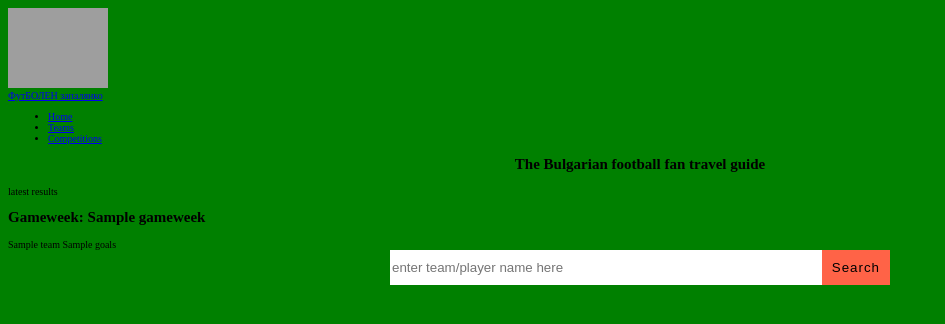
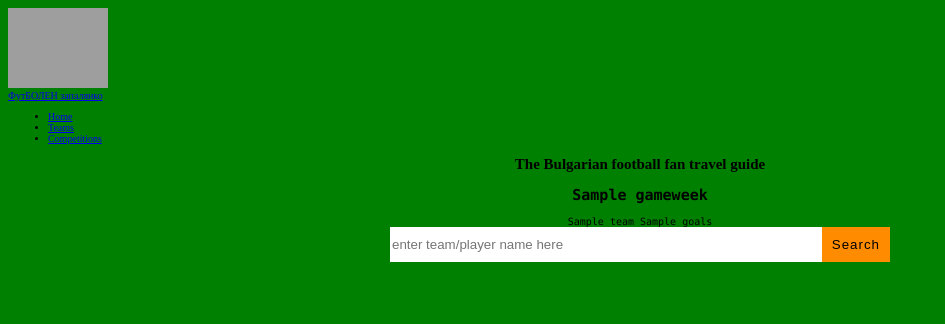
Before and after one commit to BorisDundakov/TheFootballFanApp, a Django app: template core/templates/frontpage.html in a window 1280 px wide. Shown: the top 324 px of the page, without its empty margins (0-945 px from the left). Run offline with Django 3.2, Linux system fonts and the light colour scheme; the template is opened without the code that fills it: most values are stand-ins (such as "Sample title", 1, 10 or a date in 2020); grey boxes are pictures that could not be loaded.

Commit message:
front page styling

```diff
--- a/core/static/css/frontpage.css
+++ b/core/static/css/frontpage.css
@@ -5,7 +5,16 @@ body {
 
 h1{
     text-align: center;
+
 }
+
+.latest_results{
+    text-align: center;
+    background-color: green;
+    justify-content: space-evenly;
+    font-family: "Bitstream Vera Sans Mono", Monaco, "Courier New", Courier, monospace;
+}
+
 
 .container{
     width: 100%;
@@ -14,6 +23,7 @@ h1{
     background-color: green;
     display: flex;
     align-items: center;
+
 
 }
 form{
@@ -28,10 +38,15 @@ form input{
     outline:none;
 }
 form button{
-    background: tomato;
+    background: darkorange;
     padding: 10px;
     border: none;
     outline: none;
     letter-spacing: 1px;
     cursor: pointer;
 }
+
+li{
+
+    right: 0;
+}
--- a/core/templates/frontpage.html
+++ b/core/templates/frontpage.html
@@ -27,11 +27,9 @@
     </header>
     <section class="hero">
         <h1>The Bulgarian football fan travel guide</h1>
-
     </section>
     <section class="latest_results">
-        <p class="title">latest results</p>
-        <h2>Gameweek: {{ gameweek }}</h2>
+        <h2>{{ gameweek }}</h2>
         {% with counter=1 %}
 
             {% for current_result in results %}
```
